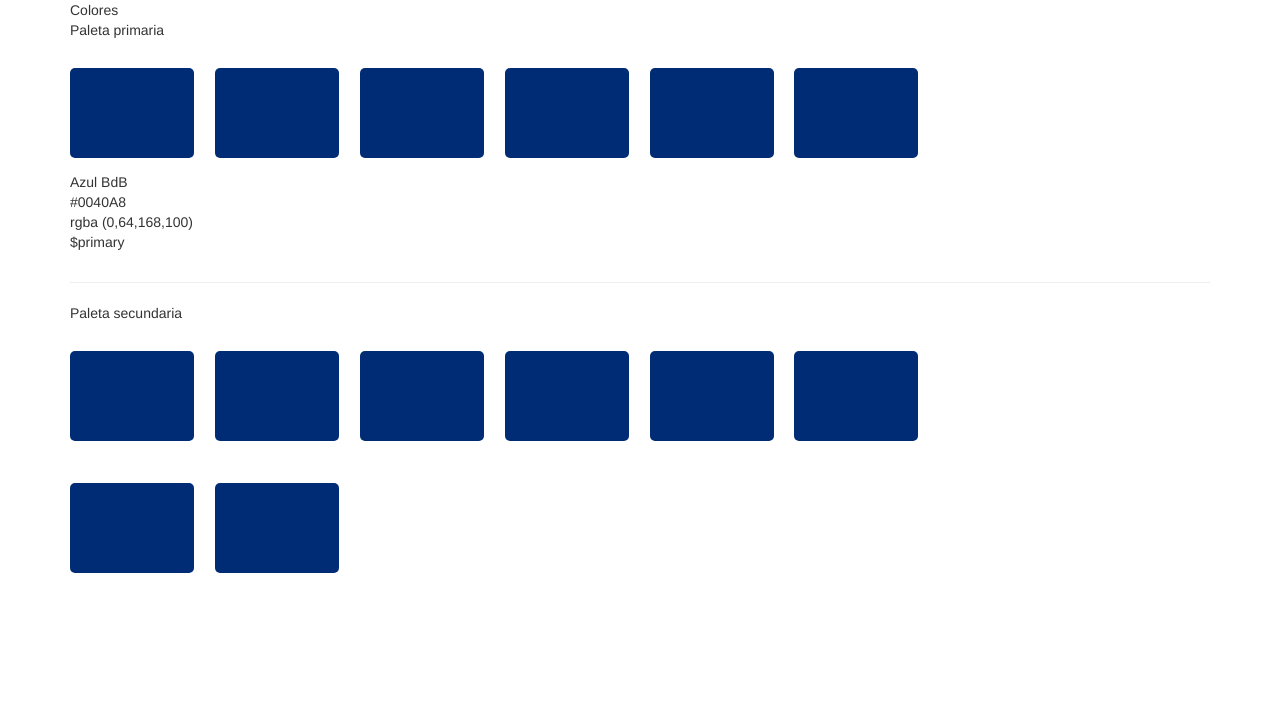
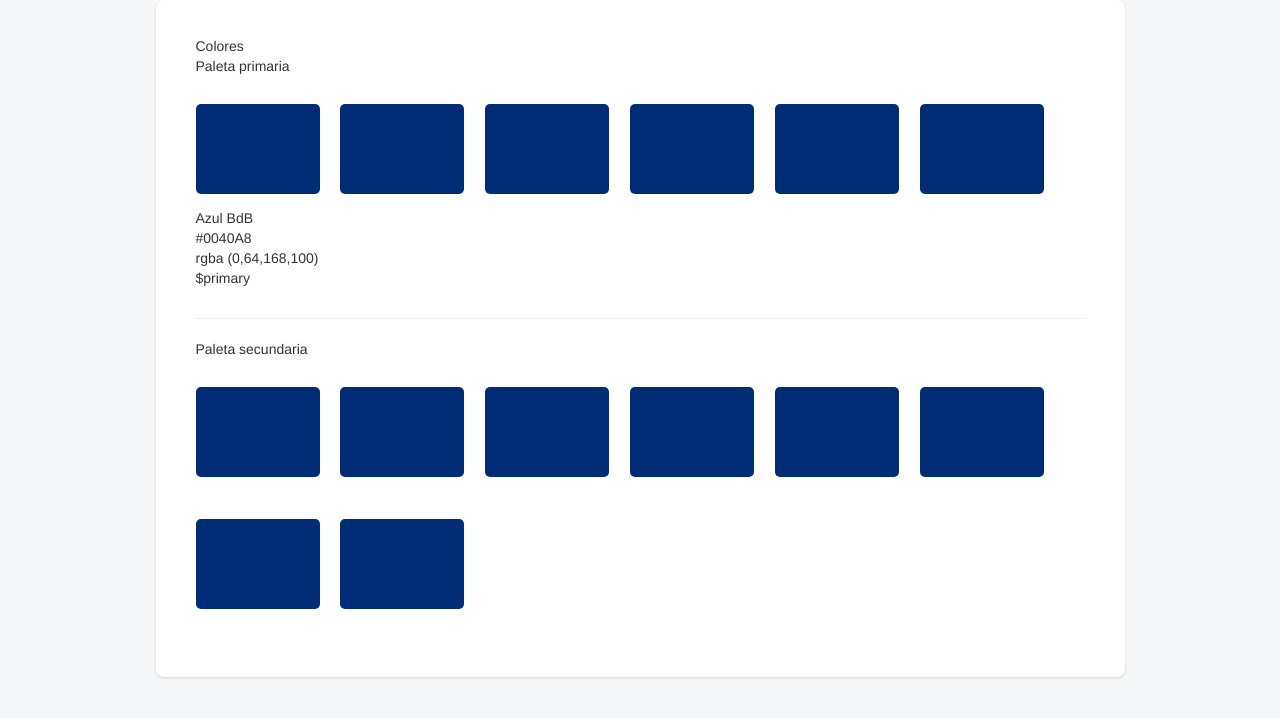
Before and after one commit to DiegoLuque/styleguide-bdb, a website: page index.html in a window 1280 px wide. Drawn offline with nearby package versions, Linux system fonts and the light colour scheme.

Commit message:
Third Commit

```diff
--- a/css/styleguide/_styles.scss
+++ b/css/styleguide/_styles.scss
@@ -19,3 +19,16 @@
 .mrg-btn-0 {
     margin-bottom: 0px;
 }
+
+body {
+    background-color: rgb(245, 247, 249);
+}
+
+.white-card {
+    margin: auto;
+    max-width: 969px;
+    border-radius: 8px;
+    background-color: #ffffff;
+    box-shadow: 0 1px 3px 0 rgba(0, 0, 0, 0.15);
+    padding: 36px 40px 54px 40px;
+}
--- a/index.html
+++ b/index.html
@@ -15,7 +15,9 @@
 
 <body>
     <div class="container">
-
+        <div class="row">
+            <div class="col-xs-12">
+                <div class="white-card">
                     <div class="row">
                         <div class="col-xs-12">
                             Colores
@@ -105,6 +107,9 @@
                         </div>
                     </div>
                 </div>
+            </div>
+        </div>
+    </div>
 </body>
 
 </html>
```
Also changed, not shown: app.css. Lines whose indentation alone changed are shown as unchanged.
